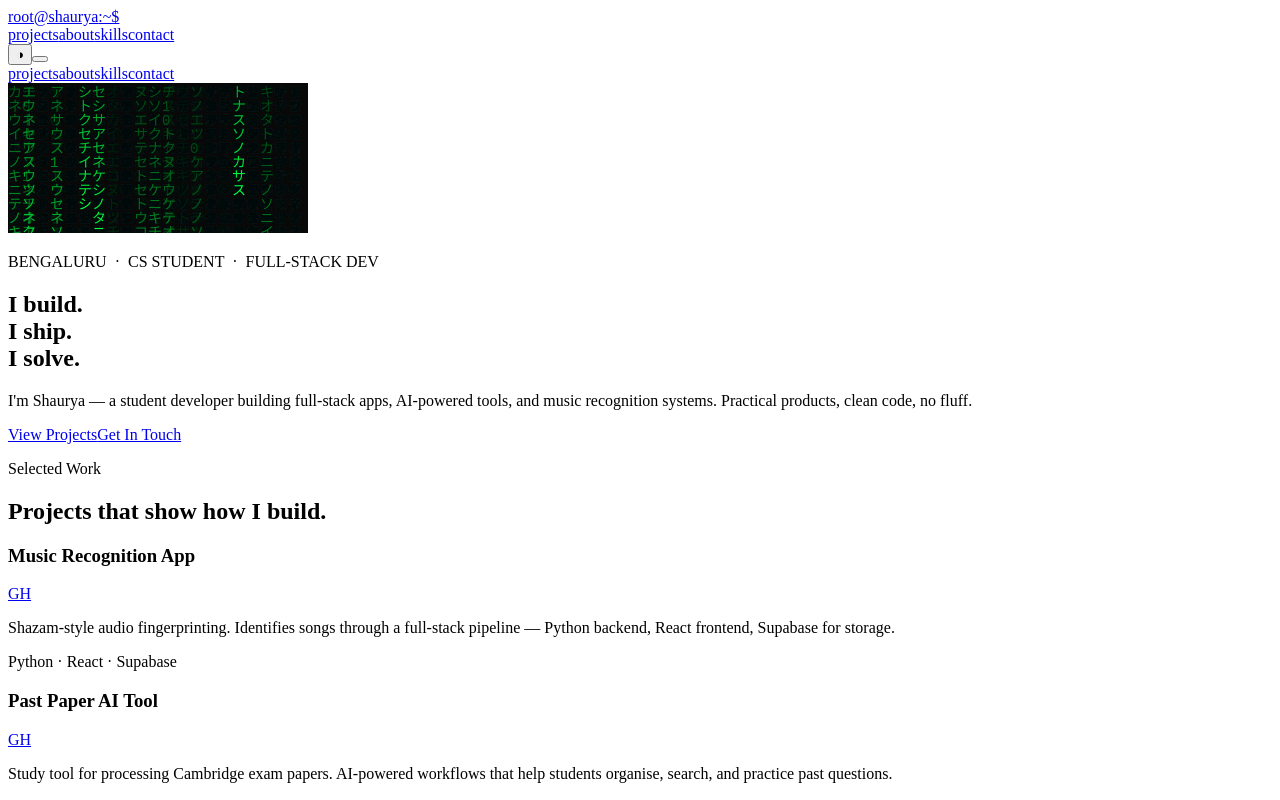
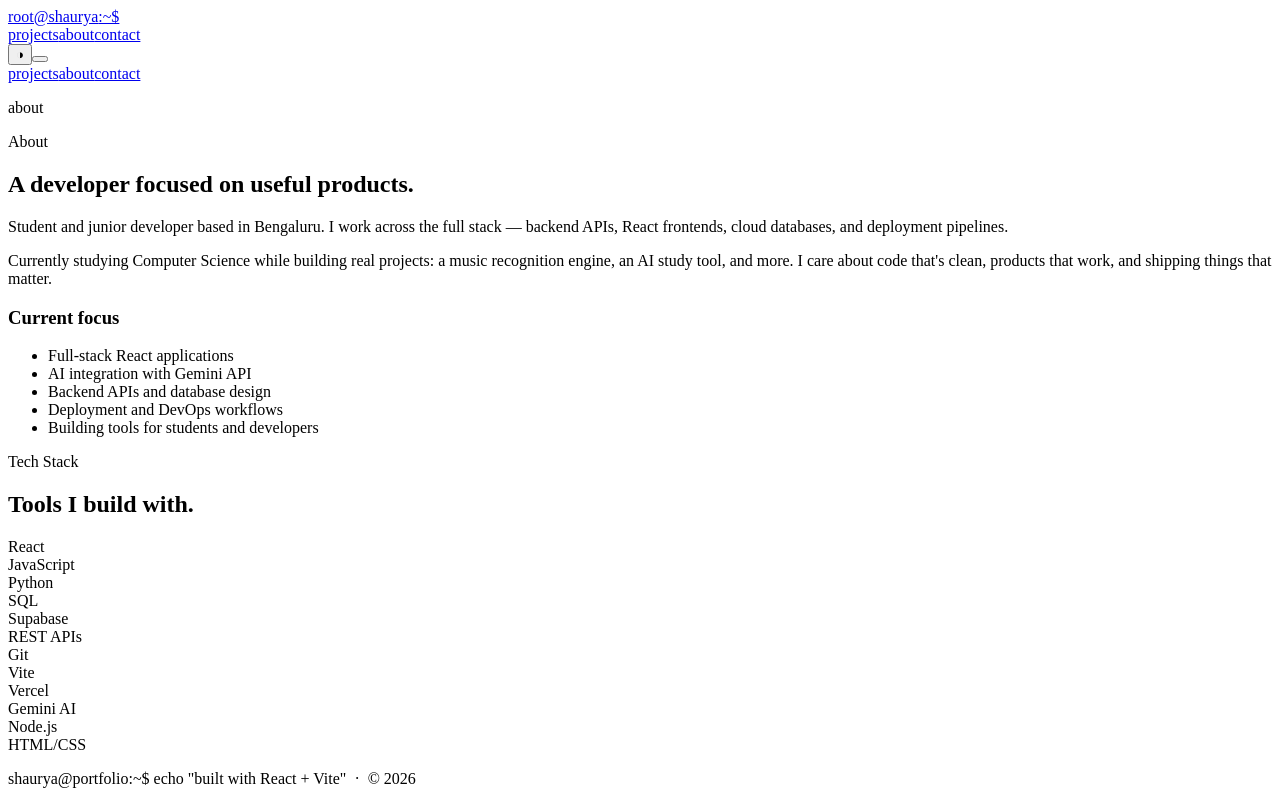
Before and after one commit to icecold009/shaurya-portfolio, a React (Vite) app: page /about in a window 1280 px wide. Shown: the top 800 px of the page. Built offline with nearby package versions, Linux system fonts and the light colour scheme; the HTML template or start-up script is replaced by a standard one.

Commit message:
Move from single page to separate pages

```diff
--- a/package.json
+++ b/package.json
@@ -10,7 +10,8 @@
     },
     "dependencies": {
         "react": "^18.3.1",
-        "react-dom": "^18.3.1"
+        "react-dom": "^18.3.1",
+        "react-router-dom": "^7.18.0"
     },
     "devDependencies": {
         "@vitejs/plugin-react": "^4.3.1",
--- a/src/App.jsx
+++ b/src/App.jsx
@@ -1,25 +1,26 @@
+import { BrowserRouter, Routes, Route } from "react-router-dom";
 import Navbar from "./components/Navbar";
-import Hero from "./components/Hero";
-import Projects from "./components/Projects";
-import About from "./components/About";
-import Skills from "./components/Skills";
-import Contact from "./components/Contact";
+import Home from "./pages/Home";
+import ProjectsPage from "./pages/ProjectsPage";
+import AboutPage from "./pages/AboutPage";
+import ContactPage from "./pages/ContactPage";
 
 function App() {
     return (
-        <>
+        <BrowserRouter>
             <Navbar />
             <main>
-                <Hero />
-                <Projects />
-                <About />
-                <Skills />
-                <Contact />
+                <Routes>
+                    <Route path="/" element={<Home />} />
+                    <Route path="/projects" element={<ProjectsPage />} />
+                    <Route path="/about" element={<AboutPage />} />
+                    <Route path="/contact" element={<ContactPage />} />
+                </Routes>
             </main>
             <footer>
                 <p>shaurya@portfolio:~$ echo "built with React + Vite" &nbsp;·&nbsp; © 2026</p>
             </footer>
-        </>
+        </BrowserRouter>
     );
 }
 
--- a/src/components/Hero.jsx
+++ b/src/components/Hero.jsx
@@ -1,4 +1,5 @@
 import { useEffect } from "react";
+import { Link } from "react-router-dom";
 
 function Hero() {
     useEffect(() => {
@@ -64,8 +65,8 @@ function Hero() {
             </p>
 
             <div className="hero-actions">
-                <a href="#projects" className="btn btn-primary">View Projects</a>
-                <a href="#contact" className="btn btn-secondary">Get In Touch</a>
+                <Link to="/projects" className="btn btn-primary">View Projects</Link>
+                <Link to="/contact" className="btn btn-secondary">Get In Touch</Link>
             </div>
         </section>
     );
--- a/src/components/Navbar.jsx
+++ b/src/components/Navbar.jsx
@@ -1,43 +1,45 @@
 import { useState, useEffect } from "react";
+import { Link, useLocation } from "react-router-dom";
 
 function Navbar() {
     const [menuOpen, setMenuOpen] = useState(false);
-    const [dark, setDark] = useState(true); // default dark for matrix theme
+    const [dark, setDark] = useState(true);
+    const location = useLocation();
 
     useEffect(() => {
         document.documentElement.setAttribute("data-theme", dark ? "dark" : "light");
     }, [dark]);
 
-    const closeMenu = () => setMenuOpen(false);
+    useEffect(() => { setMenuOpen(false); }, [location]);
+
+    const navLinks = [
+        { to: "/projects", label: "projects" },
+        { to: "/about", label: "about" },
+        { to: "/contact", label: "contact" },
+    ];
+
+    const isActive = (path) => location.pathname === path;
 
     return (
         <header className="site-header">
             <nav className="navbar">
-                <a href="#home" className="brand">
+                <Link to="/" className="brand">
                     <span className="brand-prompt">root@shaurya</span>:~$
-                </a>
+                </Link>
 
                 <div className="nav-links desktop-nav">
-                    <a href="#projects" onClick={closeMenu}>projects</a>
-                    <a href="#about" onClick={closeMenu}>about</a>
-                    <a href="#skills" onClick={closeMenu}>skills</a>
-                    <a href="#contact" onClick={closeMenu}>contact</a>
+                    {navLinks.map(({ to, label }) => (
+                        <Link key={to} to={to} className={isActive(to) ? "nav-active" : ""}>
+                            {label}
+                        </Link>
+                    ))}
                 </div>
 
                 <div className="nav-right">
-                    <button
-                        className="theme-toggle"
-                        onClick={() => setDark(!dark)}
-                        aria-label="Toggle theme"
-                    >
+                    <button className="theme-toggle" onClick={() => setDark(!dark)} aria-label="Toggle theme">
                         {dark ? "◑" : "○"}
                     </button>
-                    <button
-                        className="hamburger"
-                        onClick={() => setMenuOpen(!menuOpen)}
-                        aria-label="Toggle menu"
-                        aria-expanded={menuOpen}
-                    >
+                    <button className="hamburger" onClick={() => setMenuOpen(!menuOpen)} aria-label="Toggle menu" aria-expanded={menuOpen}>
                         <span className={`ham-line ${menuOpen ? "open" : ""}`} />
                         <span className={`ham-line ${menuOpen ? "open" : ""}`} />
                         <span className={`ham-line ${menuOpen ? "open" : ""}`} />
@@ -46,10 +48,9 @@ function Navbar() {
             </nav>
 
             <div className={`mobile-menu ${menuOpen ? "mobile-menu--open" : ""}`}>
-                <a href="#projects" onClick={closeMenu}>projects</a>
-                <a href="#about" onClick={closeMenu}>about</a>
-                <a href="#skills" onClick={closeMenu}>skills</a>
-                <a href="#contact" onClick={closeMenu}>contact</a>
+                {navLinks.map(({ to, label }) => (
+                    <Link key={to} to={to}>{label}</Link>
+                ))}
             </div>
         </header>
     );
--- /dev/null
+++ b/src/pages/AboutPage.jsx
@@ -0,0 +1,13 @@
+import About from "../components/About";
+import Skills from "../components/skills";
+export default function AboutPage() {
+    return (
+        <div className="page-wrapper">
+            <div className="page-header">
+                <p className="page-breadcrumb">about</p>
+            </div>
+            <About />
+            <Skills />
+        </div>
+    );
+}
--- /dev/null
+++ b/src/pages/ContactPage.jsx
@@ -0,0 +1,11 @@
+import Contact from "../components/Contact";
+export default function ContactPage() {
+    return (
+        <div className="page-wrapper">
+            <div className="page-header">
+                <p className="page-breadcrumb">contact</p>
+            </div>
+            <Contact />
+        </div>
+    );
+}
--- /dev/null
+++ b/src/pages/Home.jsx
@@ -0,0 +1,2 @@
+import Hero from "../components/Hero";
+export default function Home() { return <Hero />; }
--- /dev/null
+++ b/src/pages/ProjectsPage.jsx
@@ -0,0 +1,11 @@
+import Projects from "../components/Projects";
+export default function ProjectsPage() {
+    return (
+        <div className="page-wrapper">
+            <div className="page-header">
+                <p className="page-breadcrumb">projects</p>
+            </div>
+            <Projects />
+        </div>
+    );
+}
--- a/src/styles.css
+++ b/src/styles.css
@@ -697,3 +697,36 @@ footer {
         width: 100%;
     }
 }
+
+/* ─── PAGE LAYOUT ────────────────────────────────────── */
+.page-wrapper {
+    width: min(var(--max-width), calc(100% - 2rem));
+    margin: 0 auto;
+    padding-top: 2.5rem;
+}
+
+.page-header {
+    margin-bottom: 0.5rem;
+    padding-bottom: 1rem;
+    border-bottom: 1px solid var(--line);
+}
+
+.page-breadcrumb {
+    font-size: 0.8rem;
+    font-weight: 700;
+    color: var(--green-dim);
+    letter-spacing: 0.08em;
+}
+
+.page-breadcrumb::before {
+    content: 'cd ~/';
+    color: var(--text-faint);
+}
+
+.nav-links a.nav-active {
+    color: var(--green);
+}
+
+.nav-links a.nav-active::before {
+    color: var(--green-dim);
+}
```
Also changed, not shown: 1 other file (tests, documents, lock files or other folders).
